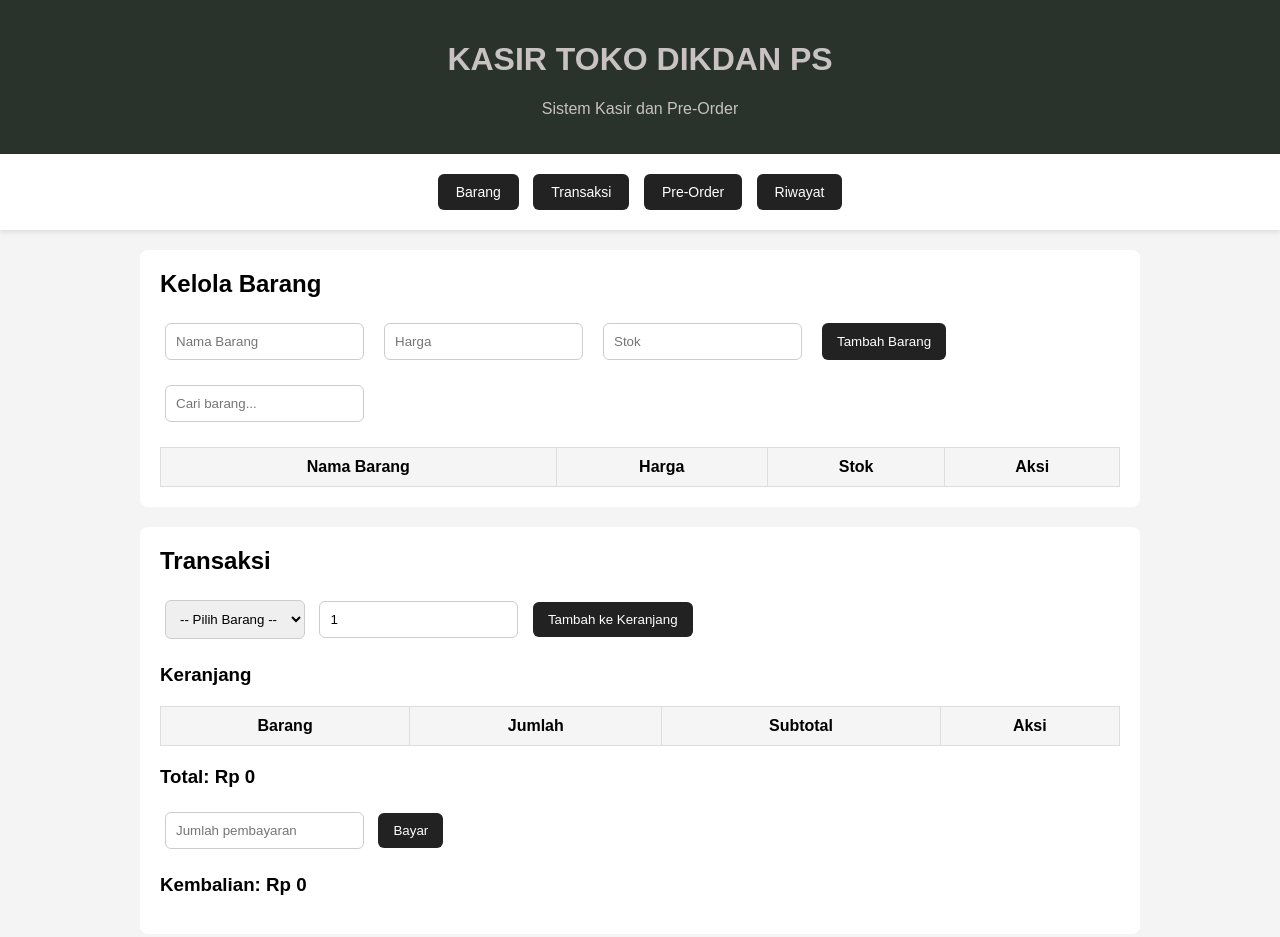
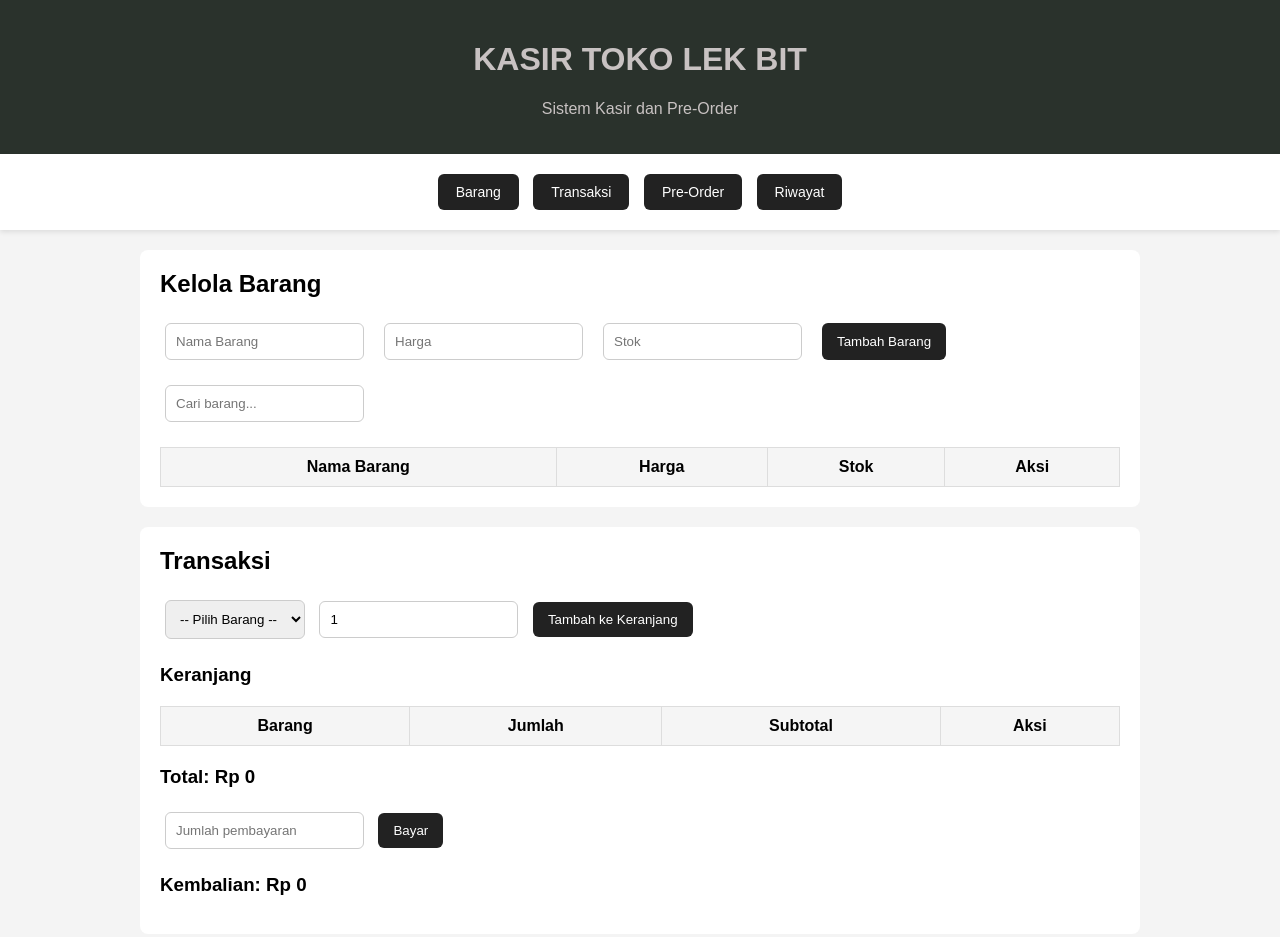
Before and after one commit to abitabada16-glitch/kasir-toko, a plain HTML site: page index.html in a window 1280 px wide. Shown: the top 937 px of the page. Drawn offline with Linux system fonts and the light colour scheme.

Commit message:
Add files via upload

```diff
--- a/index.html
+++ b/index.html
@@ -12,7 +12,7 @@
 <body>
 
     <header>
-        <h1>KASIR TOKO DIKDAN PS</h1>
+        <h1>KASIR TOKO LEK BIT</h1>
         <p>Sistem Kasir dan Pre-Order</p>
     </header>
 
```
